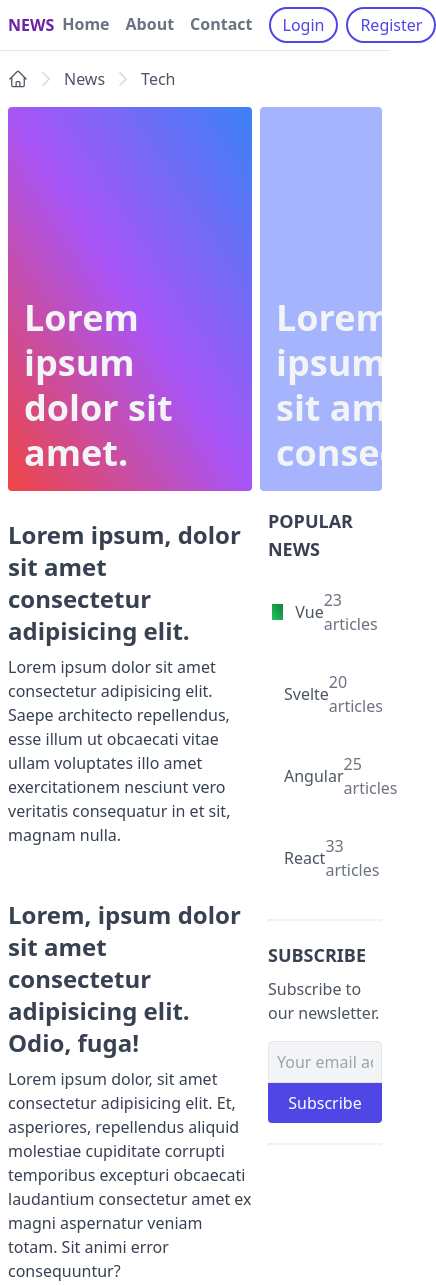
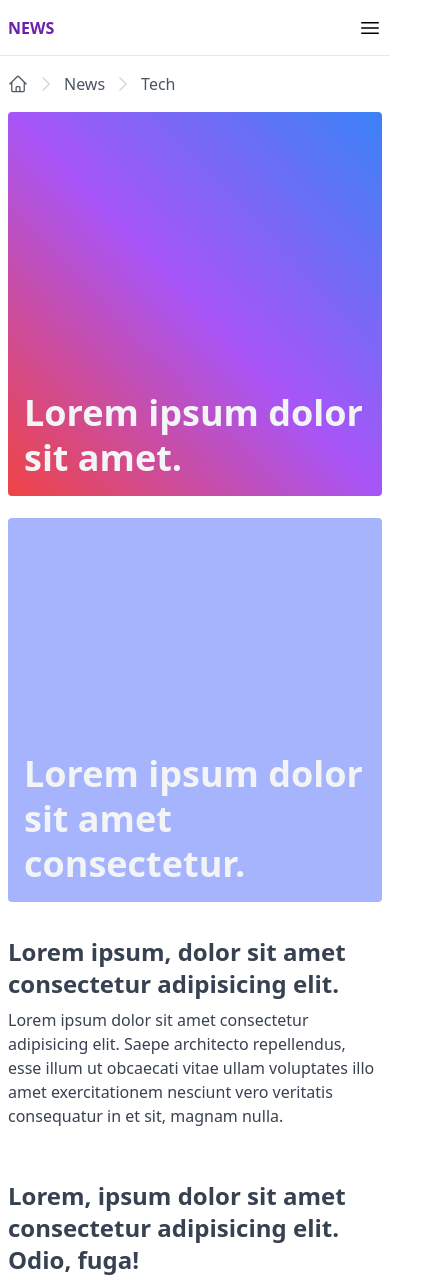
Before and after one commit to BogdanGlazkov/tailwindcss-news, a website: page index.html in a window 390 px wide. Shown: the top 1286 px of the page, 436 px wide, since content can reach past the window. Drawn offline with Linux system fonts and the light colour scheme.

Commit message:
Add responsive layout

```diff
--- a/index.html
+++ b/index.html
@@ -9,9 +9,9 @@
   <body>
     <div class="max-w-screen-xl mx-auto">
       <!-- Header -->
-      <header class="px-2 border-b flex items-center justify-between">
+      <header class="px-2 border-b flex items-center justify-between h-14">
         <a class="uppercase font-bold text-purple-800" href="/">News</a>
-        <nav class="flex items-center">
+        <nav class="hidden md:flex items-center">
           <ul class="inline-flex items-center">
             <li><a class="header-link" href="#">Home</a></li>
             <li><a class="header-link" href="#">About</a></li>
@@ -22,6 +22,23 @@
             <li><button type="button" class="header-btn">Register</button></li>
           </ul>
         </nav>
+
+        <button class="inline-block md:hidden">
+          <svg
+            xmlns="http://www.w3.org/2000/svg"
+            fill="none"
+            viewBox="0 0 24 24"
+            stroke-width="1.5"
+            stroke="currentColor"
+            class="w-6 h-6"
+          >
+            <path
+              stroke-linecap="round"
+              stroke-linejoin="round"
+              d="M3.75 6.75h16.5M3.75 12h16.5m-16.5 5.25h16.5"
+            />
+          </svg>
+        </button>
       </header>
 
       <!-- Breadcrumbs -->
@@ -81,9 +98,9 @@
       </div>
 
       <!-- Banners -->
-      <section class="px-2 flex space-x-2">
+      <section class="px-2 lg:flex lg:space-x-2">
         <a
-          class="bg-gradient-to-tr from-red-500 via-purple-500 hover:via-purple-500/50 to-blue-500 hover:to-green-500 h-96 mb-4 relative rounded inline-block overflow-hidden w-2/3"
+          class="bg-gradient-to-tr from-red-500 via-purple-500 hover:via-purple-500/50 to-blue-500 hover:to-green-500 h-96 mb-4 relative rounded inline-block overflow-hidden w-full lg:w-2/3"
           href="#"
         >
           <div class="p-4 absolute bottom-0 left-0 z-10">
@@ -93,7 +110,7 @@
           </div>
         </a>
         <a
-          class="bg-indigo-300 h-96 mb-4 relative rounded inline-block overflow-hidden w-1/3"
+          class="bg-indigo-300 h-96 mb-4 relative rounded inline-block overflow-hidden w-full lg:w-1/3"
           href="#"
         >
           <div class="p-4 absolute bottom-0 left-0 z-10">
@@ -104,8 +121,8 @@
         </a>
       </section>
 
-      <main class="flex">
-        <div class="w-2/3">
+      <main class="lg:flex">
+        <div class="w-full lg:w-2/3">
           <!-- News -->
           <section class="px-2">
             <a class="block mb-10" href="#">
@@ -182,9 +199,11 @@
           </div>
         </div>
 
-        <div class="w-1/3 px-2">
+        <div
+          class="w-full lg:w-1/3 px-2 md:flex md:space-x-6 lg:block lg:space-x-0"
+        >
           <!-- Topics -->
-          <div class="mb-5">
+          <div class="mb-5 w-full md:w-1/2 lg:w-full">
             <h3 class="font-bold text-lg uppercase text-gray-700 mb-2">
               Popular News
             </h3>
@@ -228,11 +247,12 @@
             </ul>
           </div>
 
+          <div class="w-full md:w-1/2 lg:w-full">
             <!-- Divider -->
-          <div class="border border-dotted"></div>
+            <div class="border border-dotted md:hidden lg:block"></div>
 
             <!-- Subscribe -->
-          <div class="my-5">
+            <div class="my-5 md:my-0 lg:my-5">
               <h2 class="font-bold text-lg uppercase text-gray-700 mb-2">
                 Subscribe
               </h2>
@@ -250,14 +270,15 @@
             </div>
 
             <!-- Divider -->
-          <div class="border border-dotted"></div>
+            <div class="border border-dotted md:hidden lg:block"></div>
+          </div>
         </div>
       </main>
 
       <!-- Footer -->
       <footer class="bordet-t mt-10 py-10 px-2">
-        <div class="flex">
-          <div class="mb-5 w-2/5">
+        <div class="md:flex">
+          <div class="mb-5 w-full md:w-2/5">
             <h3 class="font-semibold text-gray-700 mb-3">Company</h3>
             <ul>
               <li><a class="footer-link" href="#">Team</a></li>
@@ -265,7 +286,7 @@
             </ul>
           </div>
 
-          <div class="w-2/5">
+          <div class="mb-5 w-full md:w-2/5">
             <h3 class="font-semibold text-gray-700 mb-3">Content</h3>
             <ul>
               <li><a class="footer-link" href="#">Block</a></li>
@@ -274,7 +295,7 @@
             </ul>
           </div>
 
-          <div class="w-1/5">
+          <div class="w-full md:w-1/5">
             <h3 class="font-semibold text-gray-700 mb-3">Contact Us</h3>
             <ul class="flex">
               <li class="mr-2">
```
Also changed, not shown: public/styles.css. Lines whose indentation alone changed are shown as unchanged.
